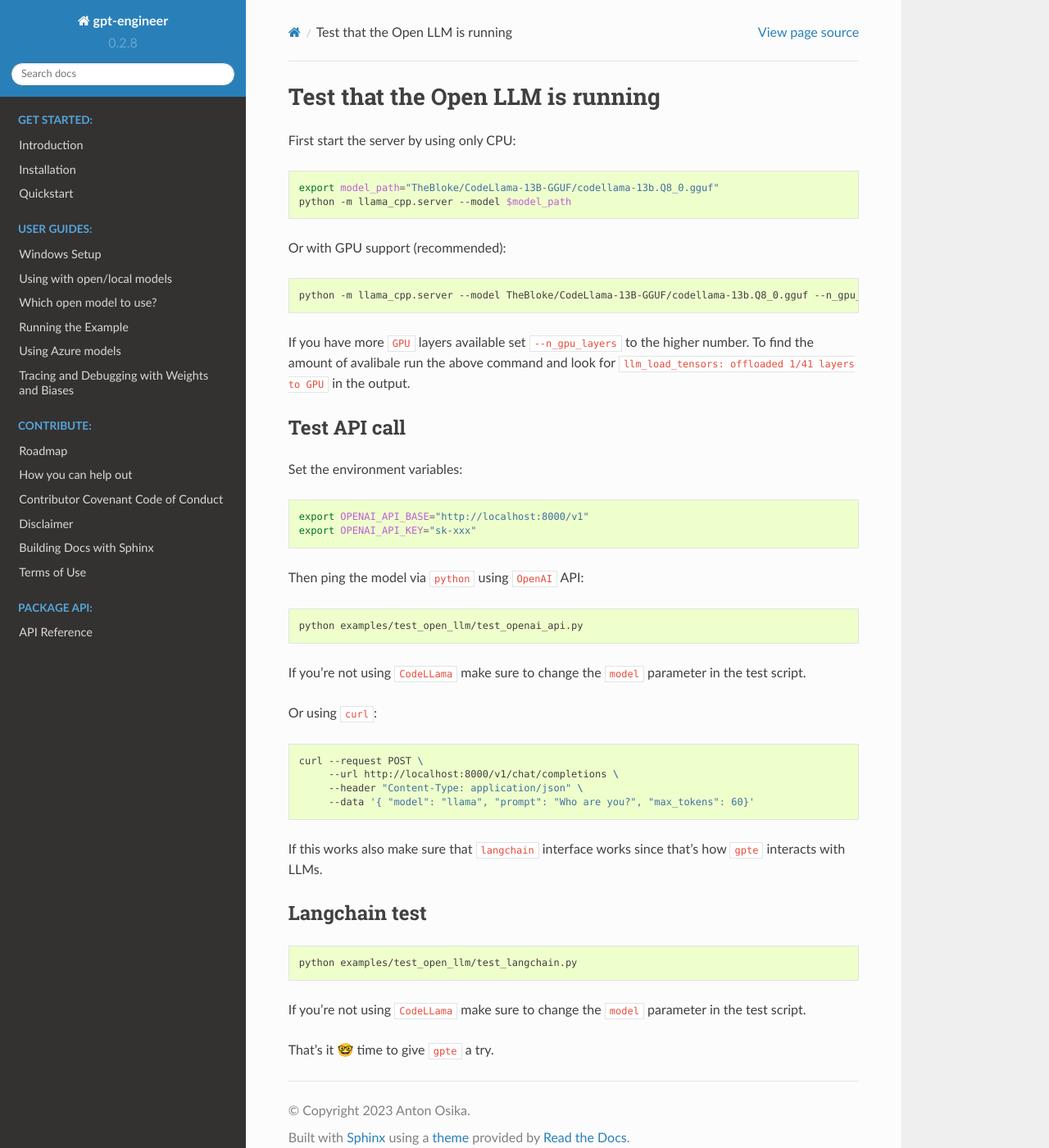
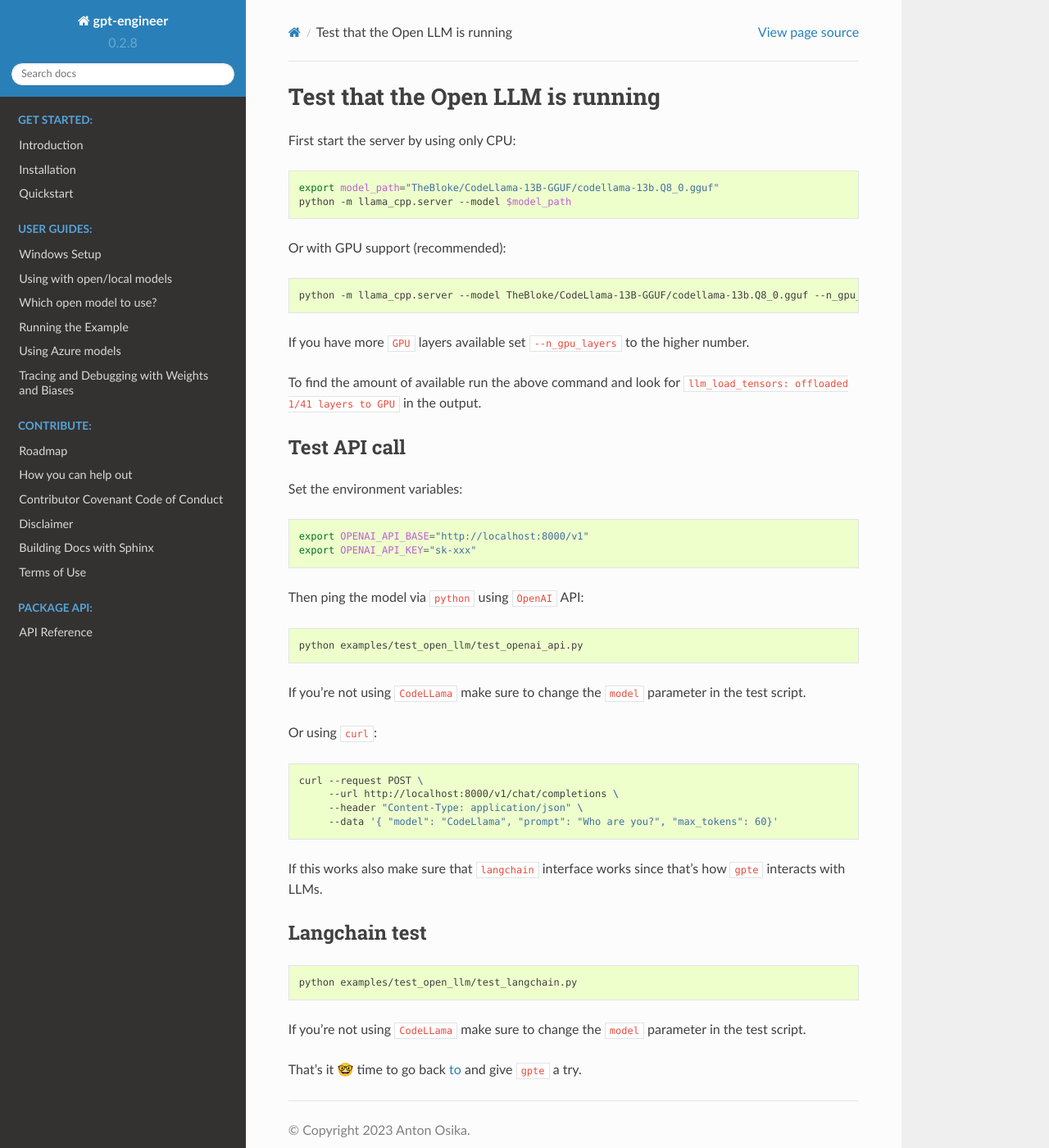
Before and after one commit to gpt-engineer-org/gpt-engineer, a Sphinx documentation site: the page built from docs/examples/test_open_llm/README.md, in a window 1280 px wide and 1400 px high. Shown: the whole window at 82% size. Built offline with Sphinx 7.4.7 and the Read the Docs theme 2.0.0, drawn with Linux system fonts in a browser that asks for light colours.

Commit message:
Readablity changes

````diff
--- a/docs/examples/test_open_llm/README.md
+++ b/docs/examples/test_open_llm/README.md
@@ -13,7 +13,9 @@ Or with GPU support (recommended):
 python -m llama_cpp.server --model TheBloke/CodeLlama-13B-GGUF/codellama-13b.Q8_0.gguf --n_gpu_layers 1
 ```
 
-If you have more `GPU` layers available set `--n_gpu_layers` to the higher number. To find the amount of avalibale  run the above command and look for `llm_load_tensors: offloaded 1/41 layers to GPU` in the output.
+If you have more `GPU` layers available set `--n_gpu_layers` to the higher number.
+
+To find the amount of available  run the above command and look for `llm_load_tensors: offloaded 1/41 layers to GPU` in the output.
 
 ## Test API call
 
@@ -38,7 +40,7 @@ Or using `curl`:
 curl --request POST \
      --url http://localhost:8000/v1/chat/completions \
      --header "Content-Type: application/json" \
-     --data '{ "model": "llama", "prompt": "Who are you?", "max_tokens": 60}'
+     --data '{ "model": "CodeLlama", "prompt": "Who are you?", "max_tokens": 60}'
 ```
 
 If this works also make sure that `langchain` interface works since that's how `gpte` interacts with LLMs.
@@ -51,4 +53,4 @@ python examples/test_open_llm/test_langchain.py
 
 If you're not using `CodeLLama` make sure to change the `model` parameter in the test script.
 
-That's it 🤓 time to give `gpte` a try.
+That's it 🤓 time to go back [to](/docs/open_models.md) and give `gpte` a try.
````
